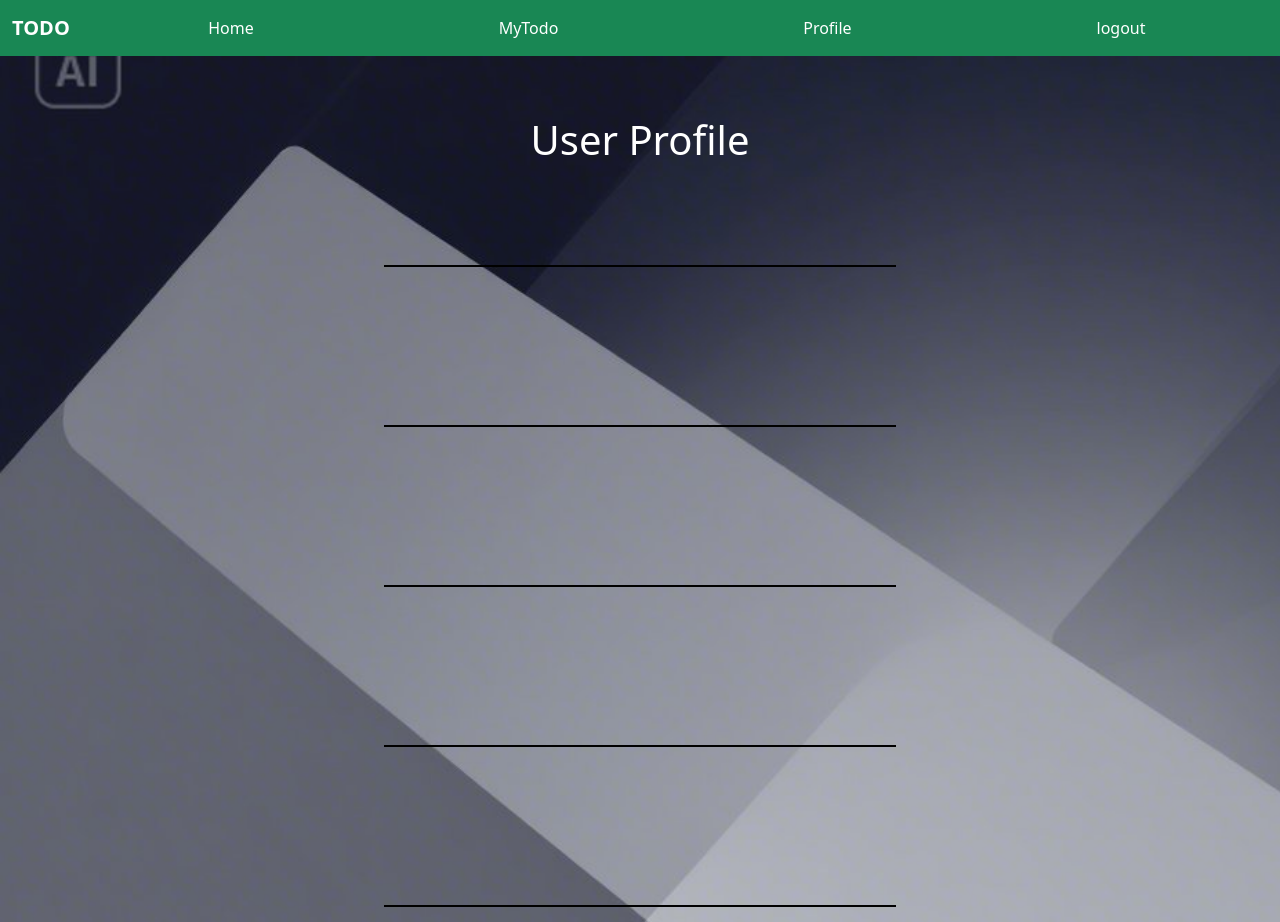
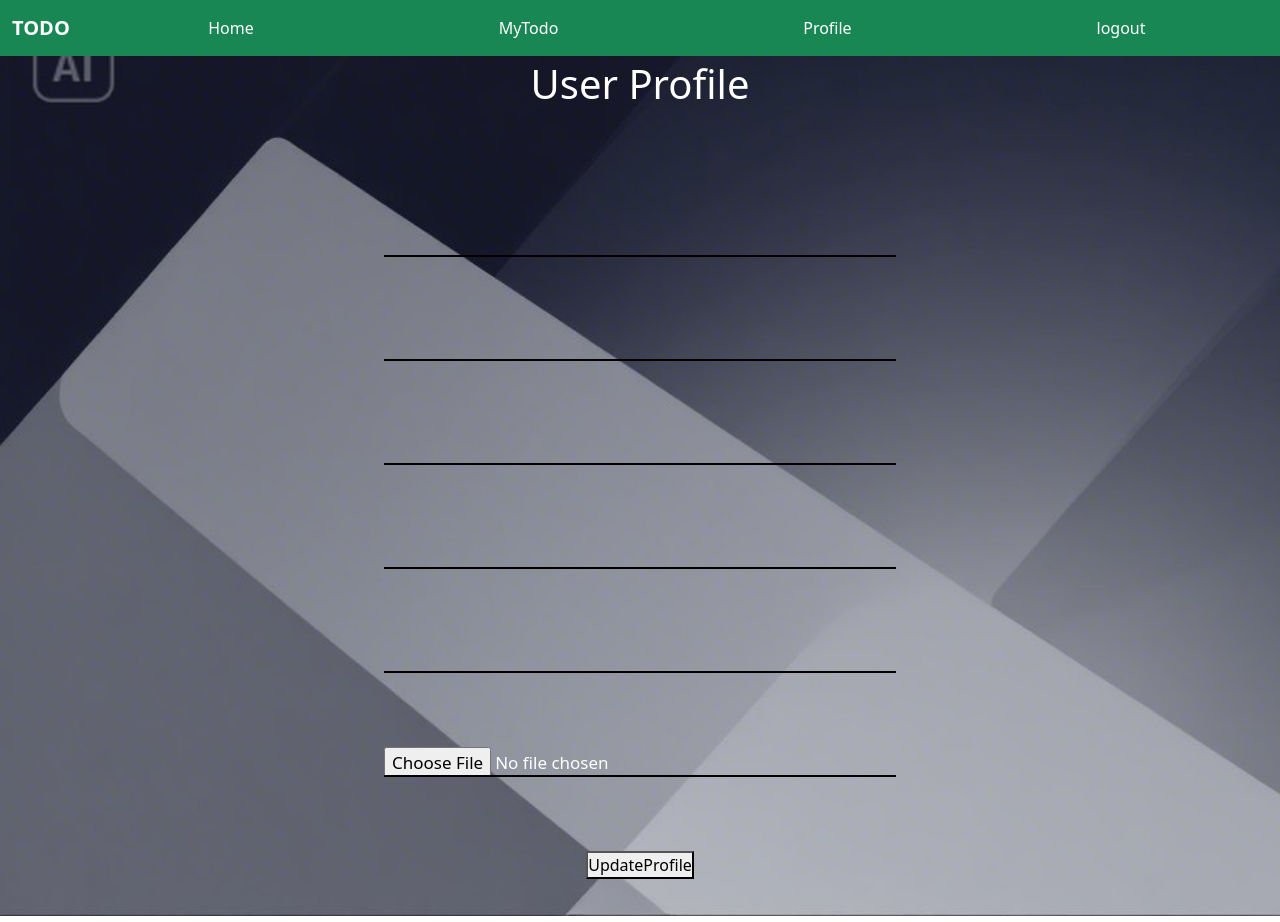
Before and after one commit to Raheel049/todoApp-with-fireBase, a plain HTML site: page profile.html in a window 1280 px wide. Shown: the top 922 px of the page. Drawn offline with nearby package versions, Linux system fonts and the light colour scheme; no server answers.

Commit message:
Update profile.html

```diff
--- a/profile.html
+++ b/profile.html
@@ -11,9 +11,10 @@
 </head>
 <body onload="fetchUserData()" class="profile-page">
 
+
     <div class="container-fluid">
         <div class="row">
-          <nav class="navbar navbar-expand-lg bg-success w-100">
+          <nav class="navbar navbar-expand-lg bg-success w-100 fixed-top">
             <div class="container-fluid">
               <a class="navbar-brand text-white"><b>TODO</b></a>
               <button class="navbar-toggler" data-bs-toggle="collapse" data-bs-target="#myNav">
@@ -34,12 +35,17 @@
 
 
     <h1 class="userProfileH1">User Profile</h1>
+
     <div class="userData">
-        <input type="text" id="firstName" onclick="updataProfileFirstName()" />
-        <input type="text" id="lastName" onclick="updateProfileLastName()" />
+      <img src="" alt="" id="newImg">
+        <input type="text" id="firstName" />
+        <input type="text" id="lastName" />
         <input type="text" id="email" disabled />
         <input type="text" id="DOB" disabled />
-        <input type="text" id="phoneNo" disabled>
+        <input type="text" id="phoneNo" />
+        <input type="file" onchange="fileHandlerPic()" id="profileImg">
+
+        <button onclick="updateUserData()" id="updateBtn">UpdateProfile</button>
     </div>
 </body>
 <script src="profile.js" type="module"> </script>
```
